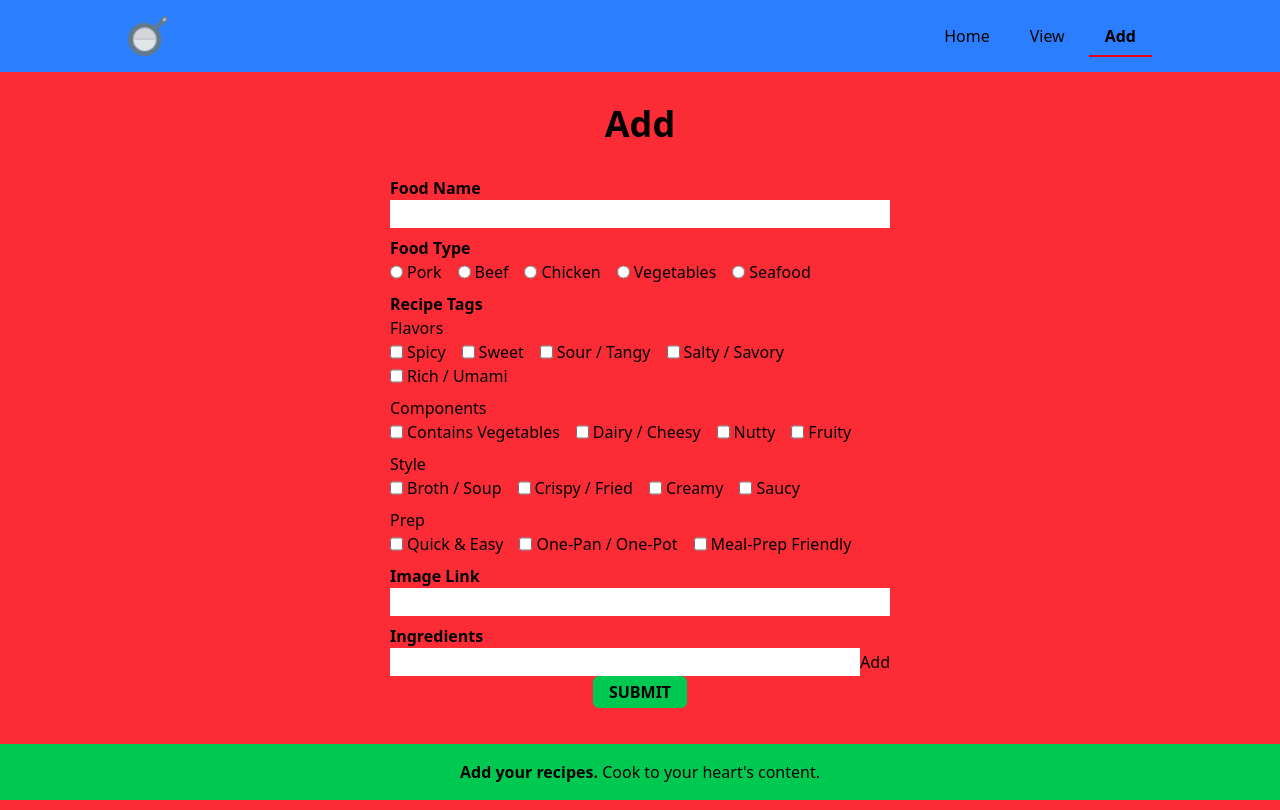
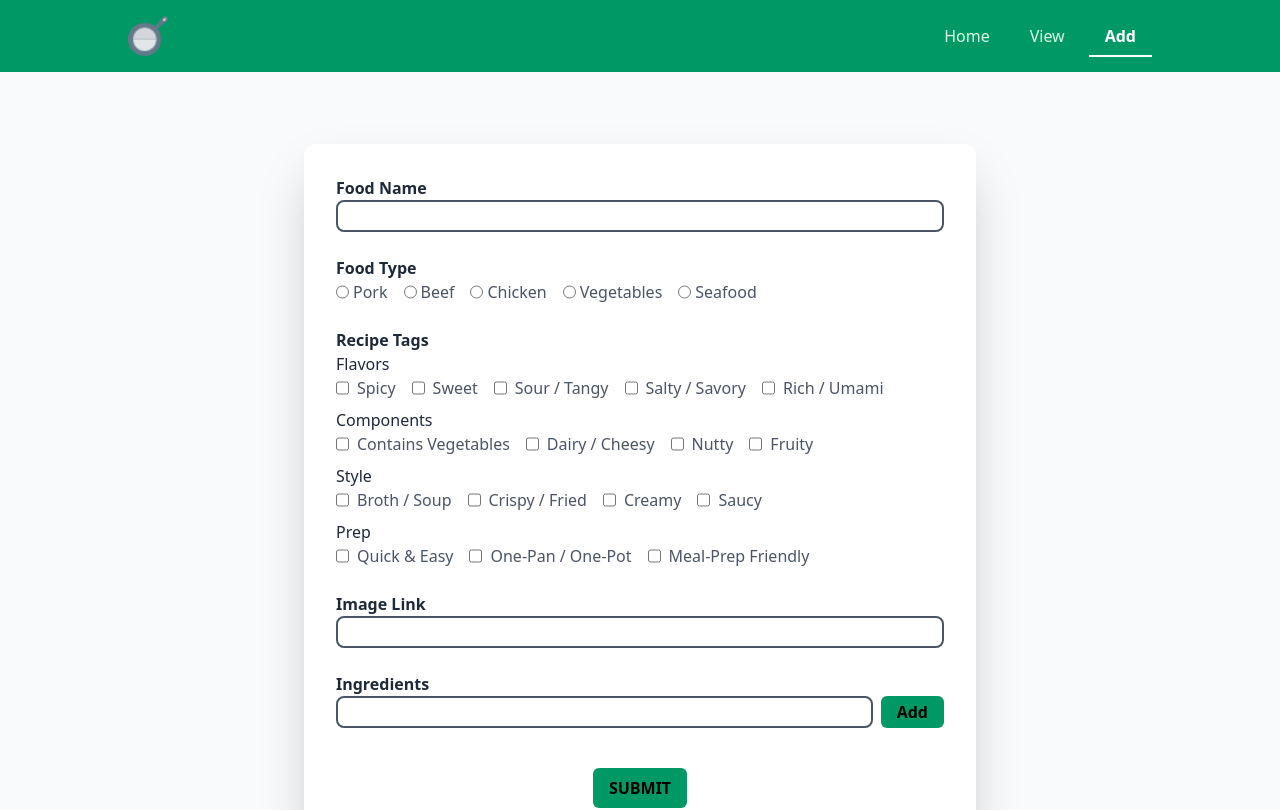
Before and after one commit to MamesJikolai/RecipeViewOnReact, a React (Vite) app in the folder frontend/: page /add in a window 1280 px wide. Shown: the top 810 px of the page. Built offline with nearby package versions, Linux system fonts and the light colour scheme.

Commit message:
Fixed UI

```diff
--- a/frontend/src/Layout.tsx
+++ b/frontend/src/Layout.tsx
@@ -5,15 +5,17 @@ import Footer from "./components/Footer.tsx";
 function Layout() {
     return (
         <div className="flex flex-col min-h-screen">
-            <header className="bg-blue-500">
+            <header className="bg-emerald-600">
                 <Navbar />
             </header>
 
-            <main className="grow w-[90%] max-w-5xl mx-auto py-8">
-                <Outlet />
+            <main className="bg-slate-50 py-10 grow">
+                <div className="w-[90%] max-w-5xl mx-auto py-8">
+                    <Outlet />
+                </div>
             </main>
 
-            <footer className="bg-green-500">
+            <footer className="bg-emerald-600">
                 <Footer />
             </footer>
         </div>
--- a/frontend/src/components/FoodInput.tsx
+++ b/frontend/src/components/FoodInput.tsx
@@ -89,28 +89,28 @@ function FoodInput() {
     }
 
     return (
-        <div className="w-full max-w-125 mx-auto">
-            <div className="mb-2">
+        <div className="w-full max-w-2xl mx-auto bg-white p-8 rounded-xl shadow-2xl border-slate-100">
+            <div className="mb-6">
                 <label>
-                    <span className="font-bold">Food Name</span>
+                    <span className="font-bold text-gray-800">Food Name</span>
                     <br />
                     <input
                         type="text"
                         name="foodName"
                         value={foodInfo.foodName}
                         onChange={handleFoodInfoChange}
-                        className="bg-white px-1 w-full max-w-125 py-0.5"
+                        className="text-gray-600 bg-white border-2 border-gray-600 active:border-gray-800 rounded-lg px-1 w-full max-w-2xl py-0.5"
                     />
                 </label>
             </div>
 
             <fieldset>
-                <legend className="font-bold">Food Type</legend>
-                <div className="flex flex-row flex-wrap gap-x-4 mb-2">
+                <legend className="font-bold text-gray-800">Food Type</legend>
+                <div className="flex flex-row flex-wrap gap-x-4 mb-6">
                     {foodTypes.map((type) => (
                         <label
                             key={type}
-                            className="flex gap-x-1 cursor-pointer"
+                            className="text-gray-600 flex gap-x-1 cursor-pointer"
                         >
                             <input
                                 type="radio"
@@ -126,15 +126,15 @@ function FoodInput() {
             </fieldset>
 
             <fieldset>
-                <legend className="font-bold">Recipe Tags</legend>
+                <legend className="font-bold text-gray-800">Recipe Tags</legend>
                 {recipeTags.map(({ category, options }) => (
                     <div key={category}>
-                        <p className="font-medium">{category}</p>
+                        <p className="font-medium text-gray-800">{category}</p>
                         <div className="flex flex-row flex-wrap gap-x-4 mb-2">
                             {options.map((options) => (
                                 <label
                                     key={options}
-                                    className="flex gap-x-1 cursor-pointer"
+                                    className="flex gap-x-2 cursor-pointer text-gray-600"
                                 >
                                     <input
                                         type="checkbox"
@@ -153,16 +153,16 @@ function FoodInput() {
                 ))}
             </fieldset>
 
-            <div className="mb-2">
+            <div className="mb-6 mt-4">
                 <label>
-                    <span className="font-bold">Image Link</span>
+                    <span className="font-bold text-gray-800">Image Link</span>
                     <br />
                     <input
                         type="text"
                         name="imageLink"
                         value={foodInfo.imageLink}
                         onChange={handleFoodInfoChange}
-                        className="bg-white px-1 w-full max-w-125 py-0.5"
+                        className="text-gray-600 bg-white border-2 border-gray-600 active:border-gray-800 rounded-lg px-1 w-full max-w-2xl py-0.5"
                     />
                 </label>
             </div>
@@ -175,7 +175,7 @@ function FoodInput() {
             <div className="text-center">
                 <button
                     type="submit"
-                    className="bg-green-500 px-4 py-1 rounded-md font-bold cursor-pointer"
+                    className="bg-emerald-600 px-4 py-2 rounded-md font-bold hover:bg-emerald-400 cursor-pointer"
                     onClick={handleSubmit}
                 >
                     SUBMIT
--- a/frontend/src/components/FoodInputIngredients.tsx
+++ b/frontend/src/components/FoodInputIngredients.tsx
@@ -44,30 +44,33 @@ function FoodInputIngredients({
     return (
         <>
             <label>
-                <span className="font-bold">Ingredients</span>
+                <span className="font-bold text-gray-800">Ingredients</span>
                 <br />
-                <div className="flex">
+                <div className="flex items-center">
                     <input
                         type="text"
                         name="ingredients"
                         value={inputValue}
                         onChange={handleInputChange}
                         onKeyDown={handleKeyPress}
-                        className="bg-white px-1 w-full max-w-125 py-0.5"
+                        className="text-gray-600 bg-white border-2 border-gray-600 active:border-gray-800 rounded-lg px-1 w-full max-w-2xl py-0.5"
                     />
                     <button
                         type="button"
                         onClick={handleAddIngredient}
-                        className="cursor-pointer"
+                        className="bg-emerald-600 px-4 py-1 rounded-md font-bold ml-2 hover:bg-emerald-400 cursor-pointer"
                     >
                         Add
                     </button>
                 </div>
             </label>
 
-            <div>
+            <div className="mt-4 not-empty:border-t-2 not-empty:border-gray-600">
                 {ingredientsList.map((ingredient) => (
-                    <label key={ingredient} className="flex cursor-pointer">
+                    <label
+                        key={ingredient}
+                        className="text-gray-600 flex gap-x-2 py-2 border-b-2 cursor-pointer"
+                    >
                         <input
                             type="checkbox"
                             checked={true}
@@ -77,6 +80,7 @@ function FoodInputIngredients({
                     </label>
                 ))}
             </div>
+            <br />
         </>
     );
 }
--- a/frontend/src/components/Footer.tsx
+++ b/frontend/src/components/Footer.tsx
@@ -1,6 +1,6 @@
 function Footer() {
     return (
-        <div className="bg-green-500 text-center py-4 w-[90%] max-w-5xl mx-auto">
+        <div className="text-center text-white py-4 w-[90%] max-w-5xl mx-auto">
             <p>
                 <span className="font-bold">Add your recipes.</span> Cook to
                 your heart's content.
--- a/frontend/src/components/Message.tsx
+++ b/frontend/src/components/Message.tsx
@@ -1,5 +1,7 @@
 function Message({ text }: { text: string }) {
-    return <h1 className="font-bold text-4xl text-center mb-8">{text}</h1>;
+    return (
+        <h1 className="font-bold text-4xl text-gray-800 text-center">{text}</h1>
+    );
 }
 
 export default Message;
--- a/frontend/src/components/Navbar.tsx
+++ b/frontend/src/components/Navbar.tsx
@@ -25,8 +25,8 @@ function Navbar() {
                         className={
                             ({ isActive }) =>
                                 isActive
-                                    ? "font-bold border-b-2 border-red-600 px-4 py-2 ml-2" //Active
-                                    : "hover:bg-red-500 px-4 py-2 ml-2" //Inactive
+                                    ? "font-bold text-white border-b-2 border-white px-4 py-2 ml-2 transition-all" //Active
+                                    : "font-medium text-green-100 hover:bg-white/10 rounded-md px-4 py-2 ml-2 transition-all" //Inactive
                         }
                     >
                         {title}
--- a/frontend/src/pages/Add.tsx
+++ b/frontend/src/pages/Add.tsx
@@ -1,10 +1,8 @@
-import Message from "../components/Message.tsx";
 import FoodInput from "../components/FoodInput.tsx";
 
 function Add() {
     return (
         <>
-            <Message text="Add" />
             <FoodInput />
         </>
     );
--- a/frontend/src/pages/View.tsx
+++ b/frontend/src/pages/View.tsx
@@ -18,7 +18,11 @@ function View() {
     return (
         <>
             <Message text="Recipe List" />
-            <div className="flex flex-row flex-wrap justify-center gap-4">
+
+            {/* Filter? */}
+            <p className="text-gray-800 text-center my-8">Filter</p>
+
+            <div className="flex flex-row flex-wrap justify-center gap-10">
                 {array?.map((item, index) => (
                     <FoodItem key={index} data={item} />
                 ))}
```
Also changed, not shown: frontend/src/components/FoodItem.tsx (+22 -22 lines), 1 other file (tests, documents, lock files or other folders).
